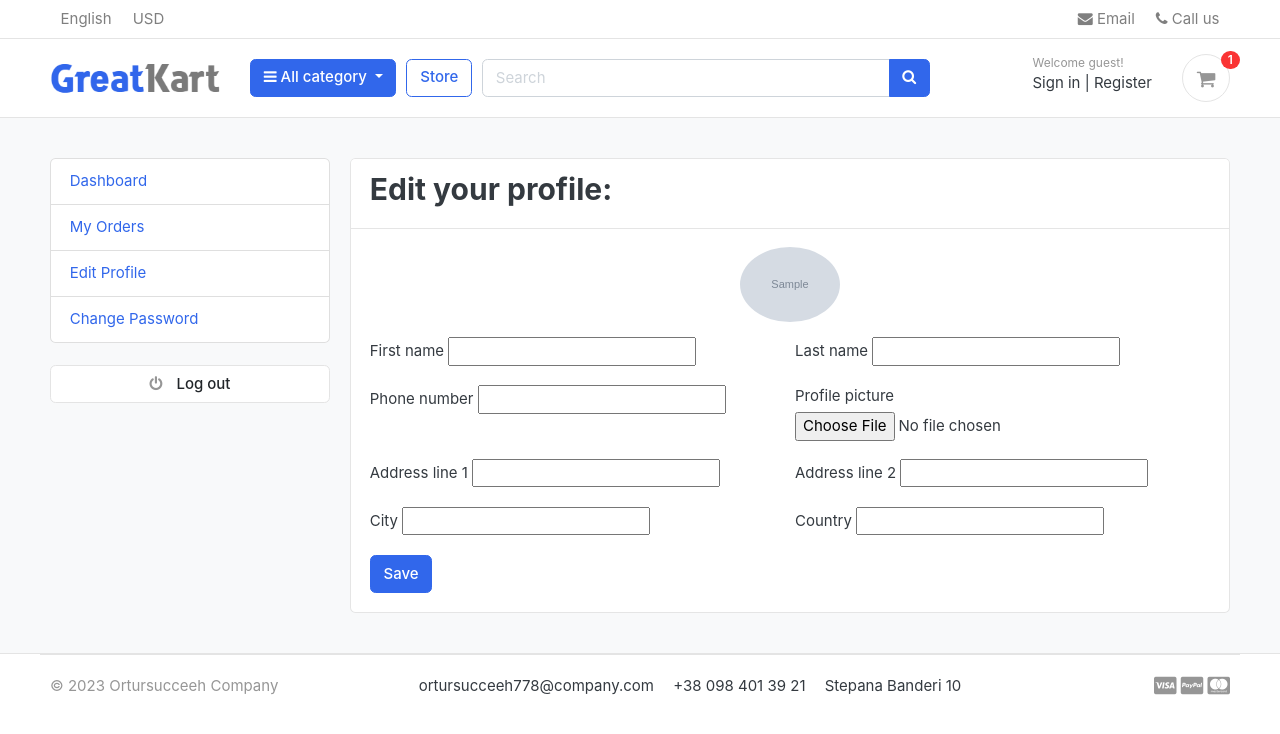
After one commit to ortursucceeh/django-Ecommerce-site, a Django app: template templates/accounts/edit_profile.html in a window 1280 px wide. The commit adds this page. Shown: the top 734 px of the page. Run offline with Django 4.2, Linux system fonts and the light colour scheme; the template is opened without the code that fills it: most values are stand-ins (such as "Sample title", 1, 10 or a date in 2020); grey boxes marked "Sample" are stand-in pictures; form fields are guessed from the names that the template uses; some libraries are stand-ins or nearby versions; some web fonts are replaced.

Commit message:
add edit_profile page

```diff
--- a/accounts/urls.py
+++ b/accounts/urls.py
@@ -14,4 +14,5 @@ urlpatterns = [
     path("resetPassword/", views.resetPassword, name="resetPassword"),
 
     path("my_orders/", views.my_orders, name="my_orders"),
+    path("edit_profile/", views.edit_profile, name="edit_profile"),
 ]
--- /dev/null
+++ b/templates/accounts/edit_profile.html
@@ -0,0 +1,76 @@
+{% extends 'mysite/base.html' %}
+
+{% block content %}
+<section class="section-conten padding-y bg">
+    {% include "includes/alerts.html" %}
+    <div class="container">
+        <div class="row">
+        {% include "includes/dashboard_sidebar.html"%}
+        <main class="col-md-9">
+            <article class="card">
+            <header class="card-header">
+                <h2 class="d-inline-block mr-3">Edit your profile:</h2>
+            </header>
+            <div class="card-body">
+                <div class="text-center mb-3">
+                    <img src="{{ userprofile.profile_picture.url }}" alt="profile_picture" width="100" style="border-radius:50%">
+                </div>
+                <div class="row">
+                    <div class="col-md-12">
+                        <form action="{% url 'edit_profile' %}" method="POST" enctype="multipart/form-data">
+                            {% csrf_token %}
+                            <div class="form-row">
+                                <div class="form-group col-md-6">
+                                    <label>First name</label>
+                                    {{ user_form.first_name}}
+                                </div>
+                                <div class="form-group col-md-6">
+                                    <label>Last name</label>
+                                    {{ user_form.last_name}}
+                                </div>
+                            </div>
+                            <div class="form-row">
+                                <div class="form-group col-md-6">
+                                    <label>Phone number</label>
+                                    {{ user_form.phone_number}}
+                                </div>
+                                <div class="form-group col-md-6">
+                                    <label>Profile picture</label>
+                                    {{ profile_form.profile_picture}}
+                                </div>
+                            </div>
+                            <div class="form-row">
+                                <div class="form-group col-md-6">
+                                    <label>Address line 1</label>
+                                    {{ profile_form.address_line_1 }}
+                                </div>
+                                <div class="form-group col-md-6">
+                                    <label>Address line 2</label>
+                                    {{ profile_form.address_line_1 }}
+                                </div>
+                            </div>
+                            <div class="form-row">
+                                <div class="form-group col-md-6">
+                                    <label>City</label>
+                                    {{ profile_form.city }}
+                                </div>
+                                <div class="form-group col-md-6">
+                                    <label>Country</label>
+                                    {{ profile_form.country }}
+                                </div>
+                            </div>
+                            <input type="submit" value="Save" class="btn btn-primary">
+                        </form>
+                    </div>
+                </div> <!-- row.// -->
+            </div> <!-- card-body .// -->
+            </article> <!-- order-group.// -->
+        </main>
+    </div> <!-- row.// -->
+    </div>
+
+
+    </section>
+    <!-- ========================= SECTION CONTENT END// ========================= -->
+
+{% endblock content %}
--- a/templates/includes/dashboard_sidebar.html
+++ b/templates/includes/dashboard_sidebar.html
@@ -3,7 +3,7 @@
     <ul class="list-group">
         <a class="list-group-item {% if '/accounts/' == request.path %}active{% endif %}" href="{% url 'dashboard'%}">Dashboard</a>
         <a class="list-group-item {% if '/accounts/my_orders/' == request.path %}active{% endif %}" href="{% url 'my_orders'%}">My Orders</a>
-        <a class="list-group-item" href="#">Edit Profile</a>
+        <a class="list-group-item {% if '/accounts/edit_profile/' == request.path %}active{% endif %}" href="{% url 'edit_profile' %}">Edit Profile</a>
         <a class="list-group-item" href="#">Change Password</a>
     </ul>
     <br>
```
Also changed, not shown: accounts/admin.py (+11 -2 lines), accounts/forms.py (+26 -4 lines), accounts/models.py (+15 -0 lines), accounts/views.py (+26 -4 lines), accounts/migrations/0002_userprofile.py (added).
